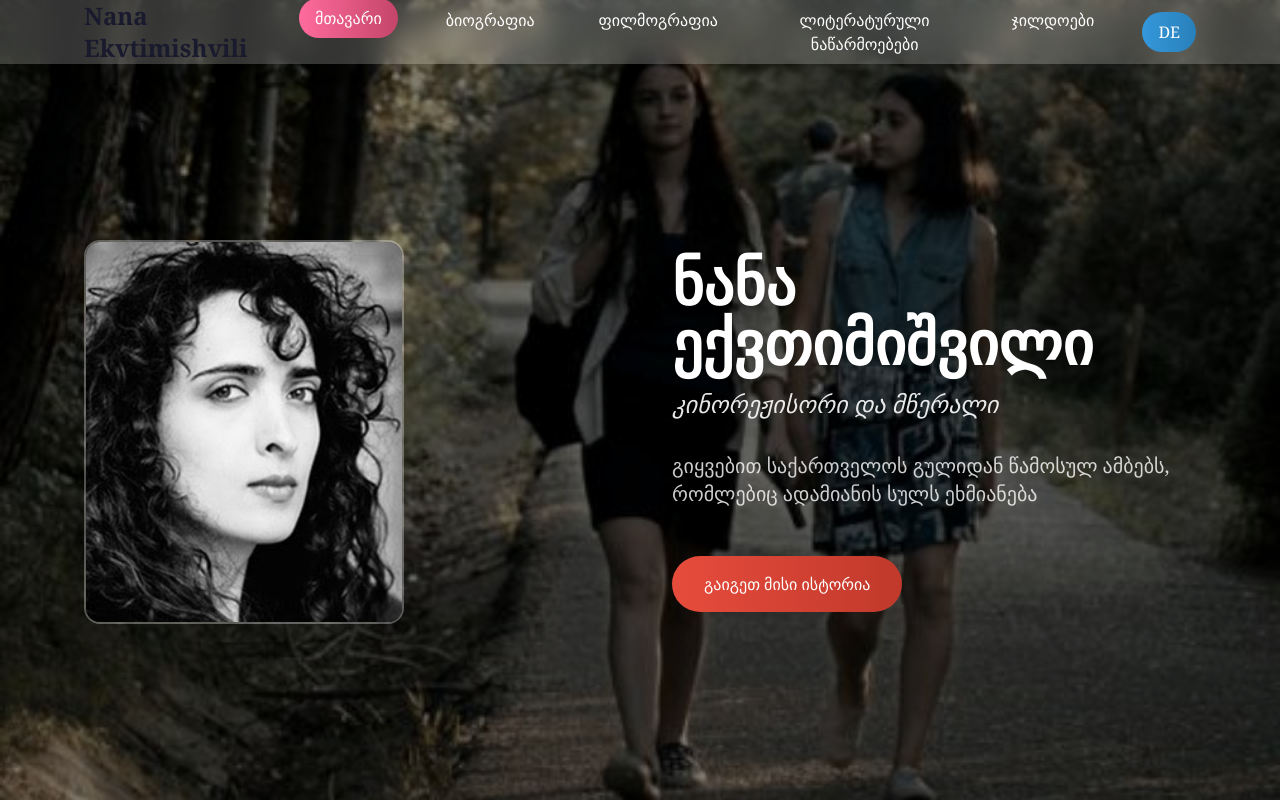
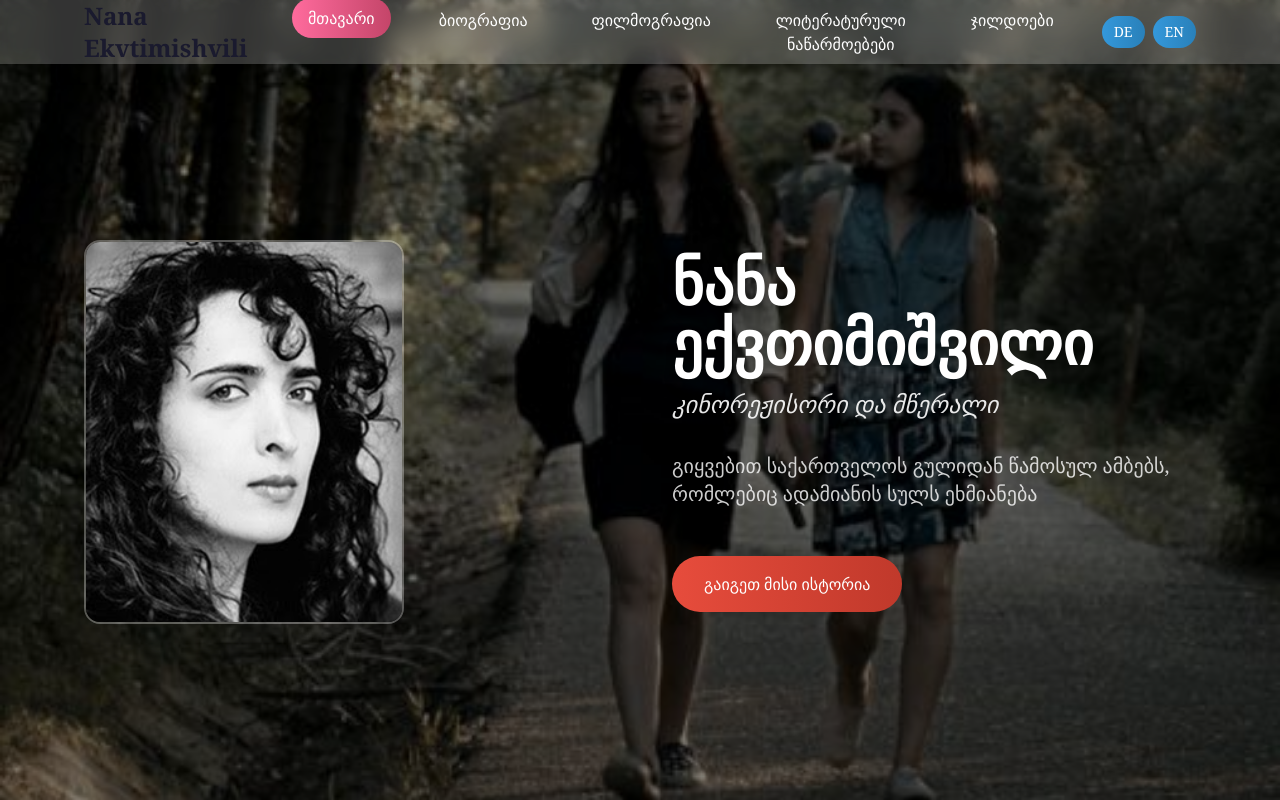
Before and after one commit to ikutsia/nana, a React (Create React App) app: page / in a window 1280 px wide. Both pictures are taken after a click on the button "ქართ". Shown: the top 800 px of the page. Built offline with nearby package versions, Linux system fonts and the light colour scheme.

Commit message:
Improve visibility of language switches

```diff
--- a/src/App.js
+++ b/src/App.js
@@ -601,30 +601,60 @@ function App() {
                 </li>
               ))}
             </ul>
+            <div className="flex items-center gap-2">
+              {language !== "ka" && (
                 <button
-              onClick={() => {
-                if (language === "en") setLanguage("ka");
-                else if (language === "ka") setLanguage("de");
-                else setLanguage("en");
-              }}
-              className="px-4 py-2 bg-gradient-to-r from-accent-blue to-accent-blue-dark text-white rounded-full font-serif transition-all duration-300 hover:transform hover:-translate-y-0.5"
+                  onClick={() => setLanguage("ka")}
+                  className="px-3 py-1.5 bg-gradient-to-r from-accent-blue to-accent-blue-dark text-white rounded-full font-serif text-sm transition-all duration-300 hover:transform hover:-translate-y-0.5"
                 >
-              {language === "en" ? "ქართ" : language === "ka" ? "DE" : "EN"}
+                  ქართ
                 </button>
+              )}
+              {language !== "de" && (
+                <button
+                  onClick={() => setLanguage("de")}
+                  className="px-3 py-1.5 bg-gradient-to-r from-accent-blue to-accent-blue-dark text-white rounded-full font-serif text-sm transition-all duration-300 hover:transform hover:-translate-y-0.5"
+                >
+                  DE
+                </button>
+              )}
+              {language !== "en" && (
+                <button
+                  onClick={() => setLanguage("en")}
+                  className="px-3 py-1.5 bg-gradient-to-r from-accent-blue to-accent-blue-dark text-white rounded-full font-serif text-sm transition-all duration-300 hover:transform hover:-translate-y-0.5"
+                >
+                  EN
+                </button>
+              )}
+            </div>
           </div>
 
           {/* Mobile Menu Button */}
-          <div className="md:hidden flex items-center gap-4">
+          <div className="md:hidden flex items-center gap-2">
+            {language !== "ka" && (
               <button
-              onClick={() => {
-                if (language === "en") setLanguage("ka");
-                else if (language === "ka") setLanguage("de");
-                else setLanguage("en");
-              }}
+                onClick={() => setLanguage("ka")}
                 className="px-3 py-1.5 bg-gradient-to-r from-accent-blue to-accent-blue-dark text-white rounded-full font-serif text-sm transition-all duration-300 hover:transform hover:-translate-y-0.5"
               >
-              {language === "en" ? "ქართ" : language === "ka" ? "DE" : "EN"}
+                ქართ
               </button>
+            )}
+            {language !== "de" && (
+              <button
+                onClick={() => setLanguage("de")}
+                className="px-3 py-1.5 bg-gradient-to-r from-accent-blue to-accent-blue-dark text-white rounded-full font-serif text-sm transition-all duration-300 hover:transform hover:-translate-y-0.5"
+              >
+                DE
+              </button>
+            )}
+            {language !== "en" && (
+              <button
+                onClick={() => setLanguage("en")}
+                className="px-3 py-1.5 bg-gradient-to-r from-accent-blue to-accent-blue-dark text-white rounded-full font-serif text-sm transition-all duration-300 hover:transform hover:-translate-y-0.5"
+              >
+                EN
+              </button>
+            )}
             <button
               onClick={() => setIsMobileMenuOpen(!isMobileMenuOpen)}
               className="p-2 text-primary-dark hover:text-accent-pink transition-colors"
```
Lines whose indentation alone changed are shown as unchanged.
